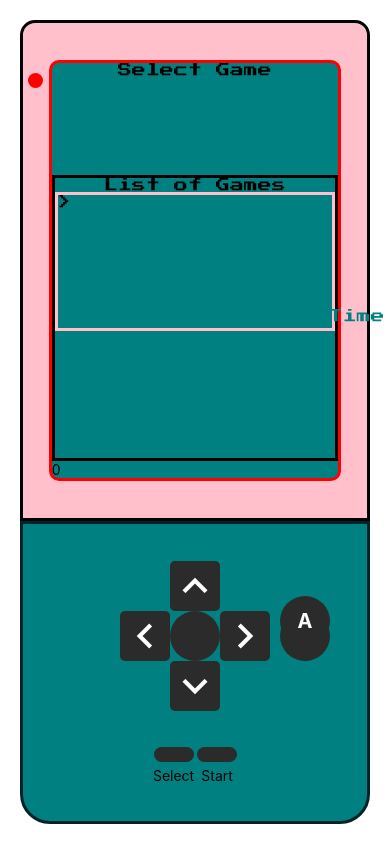
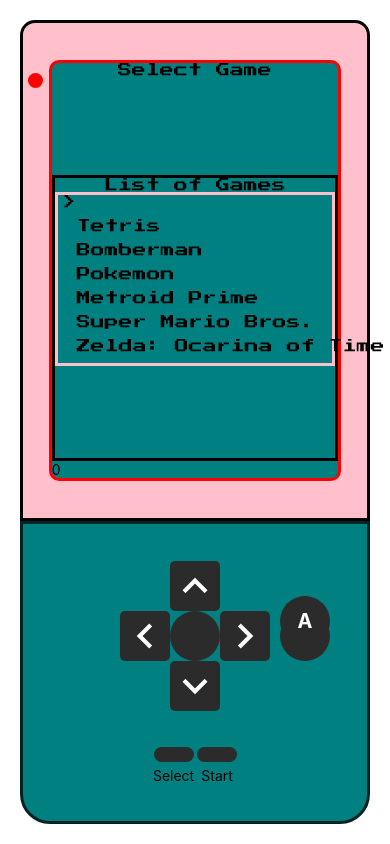
Before and after one commit to akblal/snake-mobile, a React Native app: screen / in a window 390 px wide. Built offline with nearby package versions, Linux system fonts and the light colour scheme.

Commit message:
finalized blinking effect of game title

```diff
--- a/src/components/SelectGame.jsx
+++ b/src/components/SelectGame.jsx
@@ -32,7 +32,7 @@
   const [showText, setShowText] = useState(true);
 
   useEffect(() => {
-    // Change the state every second or the time given by User.
+    // Change the state per set time to allow for blinking effect.
     const interval = setInterval(() => {
       setShowText((showText) => !showText);
     }, 750);
@@ -41,7 +41,7 @@
 
   useEffect(() => {
     if(arrowDirection === 'down') {
-      if (gameID < 5) {
+      if (gameID < 6) {
         let counter = gameID + 1;
         setGameID(counter)
       }
@@ -70,21 +70,27 @@
       <View style= {styles.gameSelectionContainer}>
         <Text style= {styles.font}>List of Games</Text>
         <View style= {styles.gameListContainer}>
-          <View>
-            <Text style= {styles.font}>></Text>
-          </View>
           <View style= {styles.gameList}>
             {gameList.map((game, id) => {
 
-              return   <Text style= {[styles.font, styles.gameTitle,{color: id === gameID && showText ? 'black' : 'teal'} ]} id = {id}>{game.name}</Text>
-
-
+              if (id === gameID) {
+                return (
+                  <View style= {styles.highlightedGame}>
+                    <Text style= {styles.font}>></Text>
+                    <Text style= {[styles.font, styles.gameTitle,{color: id === gameID && showText ? 'black' : 'teal'} ]} id = {id}>{game.name}</Text>
+                  </View>
+                )
+              } else {
+                return (
+                  <View style= {styles.highlightedGame}>
+                    <Text style= {[styles.font, {color: 'teal'}]}>></Text>
+                    <Text style= {[styles.font, styles.gameTitle]} id = {id}>{game.name}</Text>
+                  </View>
+                )
+              }
             })}
-            <Text>{arrowDirection}</Text>
           </View>
-
         </View>
-
       </View>
       <Text>{gameID}</Text>
     </View>
@@ -123,13 +129,10 @@
   },
   gameTitle: {
     fontFamily: 'PressStart2P',
-    marginBottom: 5,
+    marginBottom: 10,
   },
-  blinkOn: {
-    color: 'teal',
-  },
-  blinkOff: {
-    color: 'black',
+  highlightedGame: {
+    flexDirection: 'row',
   },
 
 });
```
